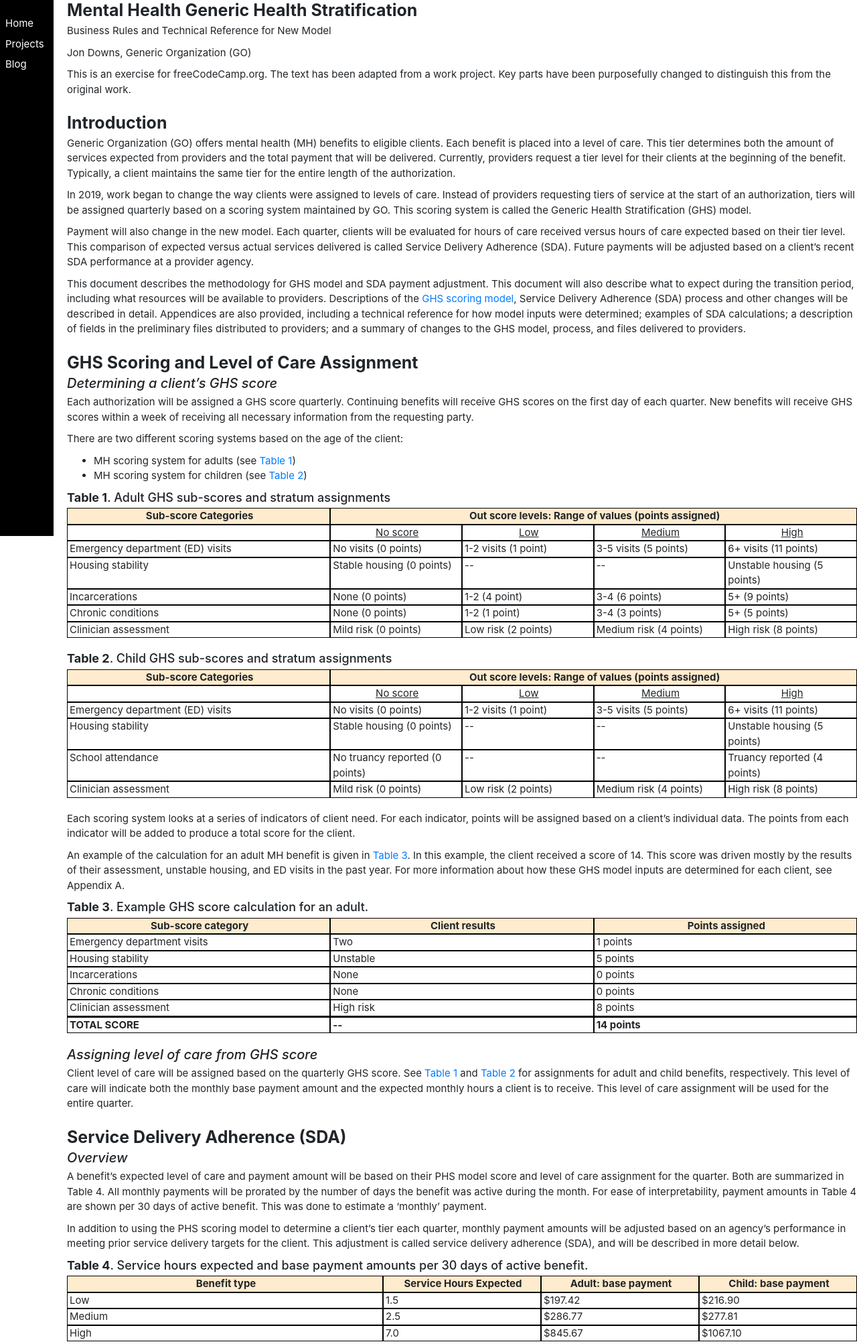
After one commit to DOH-jpd2303/downs_site, a Django app: page /projects/ghs_tech_doc in a window 1280 px wide. The commit adds this page. Shown: the top 2006 px of the page at 67% size. Run offline with Django 3.2, Linux system fonts and the light colour scheme; parts of the project's set-up code (start-up, migrations or seed data) failed here and were passed over; some libraries are stand-ins or nearby versions.

Commit message:
Committing work so far.

```diff
--- a/downs_site/urls.py
+++ b/downs_site/urls.py
@@ -27,5 +27,5 @@ urlpatterns = [
     path('projects/tribute', projects_views.projects_tribute_page, name="tribute"),
     path('projects/survey', projects_views.projects_survey_page, name="survey"),
     path('projects/product', projects_views.projects_product_page, name="product"),
-    path('projects/techdoc', projects_views.projects_techdoc_page, name="techdoc")
+    path('projects/ghs_tech_doc', projects_views.projects_ghs_tech_doc_page, name="techdoc")
 ]
--- /dev/null
+++ b/projects/static/css/ghs_tech_doc.css
@@ -0,0 +1,89 @@
+/************ Change base template *************/
+.main {padding-left: 2em;}
+/************ Global content ******************/
+header {
+  font-size: 2.5em;
+  font-weight: bold;
+}
+h1 {font-weight: bold;}
+h2 {
+  font-size: 2.0em;
+  font-style: italic;
+}
+h3 {
+  font-size: 1.8em;
+}
+
+section {
+  margin: 0em 0em 2em 0em;
+  max-width: 150em;
+}
+p, li {
+  font-size: 1.5em;
+}
+
+
+/************ Global table ******************/
+.table_head_container {
+  background-color: blanchedalmond;
+  display: grid;
+  text-align: center;
+  max-width: 150em;
+}
+.table_body_container {
+  display: grid;
+  max-width: 150em;
+}
+.attribute {
+  border: 1px solid black;
+  padding-left: 3px;
+  font-size: 1.5em;
+}
+
+/**************************** Table 1 ******************/
+.t1_head_row1 {
+  grid-template-columns: 2fr 4fr;
+  font-weight: bold;
+}
+.t1_head_row2 {
+  grid-template-columns: 2fr 1fr 1fr 1fr 1fr;
+  background-color: white !important;
+  text-decoration: underline;
+}
+.t1_body {
+  grid-template-columns: 2fr 1fr 1fr 1fr 1fr;
+}
+/**************************** Table 2 ******************/
+.t2_head_row1 {
+  grid-template-columns: 2fr 4fr;
+  font-weight: bold;
+}
+.t2_head_row2 {
+  grid-template-columns: 2fr 1fr 1fr 1fr 1fr;
+  background-color: white !important;
+  text-decoration: underline;
+}
+.t2_body {
+  grid-template-columns: 2fr 1fr 1fr 1fr 1fr;
+}
+
+/**************************** Table 3 ******************/
+.t3_head {
+  grid-template-columns: 1fr 1fr 1fr;
+  font-weight: bold;
+}
+.t3_body {
+  grid-template-columns: 1fr 1fr 1fr;
+}
+.t3_body:last-child {
+  border-top: 1px solid black;
+  font-weight: bold;
+}
+/**************************** Table 4 ******************/
+.t4_head {
+  grid-template-columns: 2fr 1fr 1fr 1fr;
+  font-weight: bold;
+}
+.t4_body {
+  grid-template-columns: 2fr 1fr 1fr 1fr;
+}
--- /dev/null
+++ b/projects/templates/projects/ghs_tech_doc.html
@@ -0,0 +1,351 @@
+
+{% extends "welcome/base.html" %}
+{% load static %}
+{% block title %}GHS: Technical Documentation{% endblock %}
+{%block content %}
+<html>
+  <head>
+    <meta charset="utf-8">
+    <title>GHS: Technical Documentation</title>
+    <link rel="stylesheet" href="https://stackpath.bootstrapcdn.com/bootstrap/4.3.1/css/bootstrap.min.css" integrity="sha384-ggOyR0iXCbMQv3Xipma34MD+dH/1fQ784/j6cY/iJTQUOhcWr7x9JvoRxT2MZw1T" crossorigin="anonymous">
+    <link href="https://fonts.googleapis.com/css2?family=Maven+Pro&display=swap" rel="stylesheet">
+    <link rel="stylesheet" href="{% static 'css/ghs_tech_doc.css' %}">
+  </head>
+  <main id="main-doc">
+    <section class="main-section title">
+      <h1>Mental Health Generic Health Stratification</h1>
+      <p>Business Rules and Technical Reference for New Model</p>
+      <p>Jon Downs, Generic Organization (GO)</p>
+      <p>This is an exercise for freeCodeCamp.org. The text has been adapted
+        from a work project. Key parts have been purposefully changed to
+        distinguish this from the original work.
+      </p>
+    </section>
+    <section class="main-section introduction">
+      <header>Introduction</header>
+    <p>
+      Generic Organization (GO) offers mental health (MH) benefits to eligible
+      clients. Each benefit is placed into a level of care. This tier determines
+      both the amount of services expected from providers and the total payment
+      that will be delivered. Currently, providers request a tier level for
+      their clients at the beginning of the benefit. Typically, a client
+      maintains the same tier for the entire length of the authorization.
+    </p>
+    <p>
+      In 2019, work began to change the way clients were assigned to levels of
+      care. Instead of providers requesting tiers of service at the start of an
+      authorization, tiers will be assigned quarterly based on a scoring system
+      maintained by GO. This scoring system is called the Generic Health
+      Stratification (GHS) model.
+    </p>
+    <p>
+      Payment will also change in the new model. Each quarter, clients will be
+      evaluated for hours of care received versus hours of care expected based
+      on their tier level. This comparison of expected versus actual services
+      delivered is called Service Delivery Adherence (SDA). Future payments will
+      be adjusted based on a client’s recent SDA performance at a provider
+      agency.
+    </p>
+    <p>
+      This document describes the methodology for GHS model and SDA payment
+      adjustment. This document will also describe what to expect during the
+      transition period, including what resources will be available to providers.
+      Descriptions of the <a href="#ghs_scoring">GHS scoring model</a>,
+      Service Delivery Adherence (SDA) process and other changes will be
+      described in detail. Appendices are also provided, including a
+      technical reference for how model inputs were
+      determined; examples of SDA calculations; a description of fields in the
+      preliminary files distributed to providers; and a summary of changes to
+      the GHS model, process, and files delivered to providers.
+    </p>
+  </section>
+  <section class="main-section" id="ghs_scoring">
+    <header>GHS Scoring and Level of Care Assignment</header>
+    <h2>Determining a client’s GHS score</h2>
+    <p>
+      Each authorization will be assigned a GHS score quarterly. Continuing
+      benefits will receive GHS scores on the first day of each quarter. New
+      benefits will receive GHS scores within a week of receiving all
+      necessary information from the requesting party.
+    </p>
+    <p>
+      There are two different scoring systems based on the age of the client:
+    </p>
+    <ul>
+      <li>MH scoring system for adults (see <a href="#t1">Table 1</a>)</li>
+      <li>MH scoring system for children (see <a href="#t2">Table 2</a>)</li>
+    </ul>
+    <!-- TABLE 1 -->
+    <section class="main-section" id="t1">
+      <h3><strong>Table 1</strong>.
+        Adult GHS sub-scores and stratum assignments
+      </h3>
+      <div class="t1_head_row1 table_head_container">
+        <div class="attribute">Sub-score Categories</div>
+        <div class="attribute">Out score levels: Range of values
+          (points assigned)</div>
+      </div>
+      <div class="t1_head_row2 table_head_container">
+        <div class="attribute"></div>
+        <div class="attribute">No score</div>
+        <div class="attribute">Low</div>
+        <div class="attribute">Medium</div>
+        <div class="attribute">High</div>
+      </div>
+      <div class="t1_body table_body_container">
+        <div class="attribute">Emergency department (ED) visits</div>
+        <div class="attribute">No visits (0 points)</div>
+        <div class="attribute">1-2 visits (1 point)</div>
+        <div class="attribute">3-5 visits (5 points)</div>
+        <div class="attribute">6+ visits (11 points)</div>
+      </div>
+      <div class="t1_body table_body_container">
+        <div class="attribute">Housing stability</div>
+        <div class="attribute">Stable housing (0 points)</div>
+        <div class="attribute">--</div>
+        <div class="attribute">--</div>
+        <div class="attribute">Unstable housing (5 points)</div>
+      </div>
+      <div class="t1_body table_body_container">
+        <div class="attribute">Incarcerations</div>
+        <div class="attribute">None (0 points)</div>
+        <div class="attribute">1-2 (4 point)</div>
+        <div class="attribute">3-4 (6 points)</div>
+        <div class="attribute">5+ (9 points)</div>
+      </div>
+      <div class="t1_body table_body_container">
+        <div class="attribute">Chronic conditions</div>
+        <div class="attribute">None (0 points)</div>
+        <div class="attribute">1-2 (1 point)</div>
+        <div class="attribute">3-4 (3 points)</div>
+        <div class="attribute">5+ (5 points)</div>
+      </div>
+      <div class="t1_body table_body_container">
+        <div class="attribute">Clinician assessment</div>
+        <div class="attribute">Mild risk (0 points)</div>
+        <div class="attribute">Low risk (2 points)</div>
+        <div class="attribute">Medium risk (4 points)</div>
+        <div class="attribute">High risk (8 points)</div>
+      </div>
+    </section>
+
+    <!-- TABLE 2 -->
+    <section id="t2" class="main-section">
+      <h3><strong>Table 2</strong>.
+        Child GHS sub-scores and stratum assignments
+      </h3>
+      <div class="t2_head_row1 table_head_container">
+        <div class="attribute t2_head">Sub-score Categories</div>
+        <div class="attribute t2_head">Out score levels: Range of values
+          (points assigned)</div>
+      </div>
+      <div class="t2_head_row2 table_head_container">
+        <div class="attribute"></div>
+        <div class="attribute">No score</div>
+        <div class="attribute">Low</div>
+        <div class="attribute">Medium</div>
+        <div class="attribute">High</div>
+      </div>
+      <div class="t2_body table_body_container">
+        <div class="attribute">Emergency department (ED) visits</div>
+        <div class="attribute">No visits (0 points)</div>
+        <div class="attribute">1-2 visits (1 point)</div>
+        <div class="attribute">3-5 visits (5 points)</div>
+        <div class="attribute">6+ visits (11 points)</div>
+      </div>
+      <div class="t2_body table_body_container">
+        <div class="attribute">Housing stability</div>
+        <div class="attribute">Stable housing (0 points)</div>
+        <div class="attribute">--</div>
+        <div class="attribute">--</div>
+        <div class="attribute">Unstable housing (5 points)</div>
+      </div>
+      <div class="t2_body table_body_container">
+        <div class="attribute">School attendance</div>
+        <div class="attribute">No truancy reported (0 points)</div>
+        <div class="attribute">--</div>
+        <div class="attribute">--</div>
+        <div class="attribute">Truancy reported (4 points)</div>
+      </div>
+      <div class="t2_body table_body_container">
+        <div class="attribute">Clinician assessment</div>
+        <div class="attribute">Mild risk (0 points)</div>
+        <div class="attribute">Low risk (2 points)</div>
+        <div class="attribute">Medium risk (4 points)</div>
+        <div class="attribute">High risk (8 points)</div>
+      </div>
+    </section>
+    <p>
+      Each scoring system looks at a series of indicators of client need.
+      For each indicator, points will be assigned based on a client’s individual
+      data. The points from each indicator will be added to produce a total score
+      for the client.
+    </p>
+    <p>
+      An example of the calculation for an adult MH benefit is given in
+      <a href="#t3">Table 3</a>.
+      In this example, the client received a score of 14. This score was driven
+      mostly by the results of their assessment, unstable housing, and  ED
+      visits in the past year. For more information about how these GHS model
+      inputs are determined for each client, see Appendix A.
+    </p>
+    <section id="t3" class="main-section">
+      <h3><strong>Table 3</strong>.
+        Example GHS score calculation for an adult.
+      </h3>
+      <div class="t3_head table_head_container">
+        <div class="attribute">Sub-score category</div>
+        <div class="attribute">Client results</div>
+        <div class="attribute">Points assigned</div>
+      </div>
+      <div class="t3_body table_body_container">
+        <div class="attribute">Emergency department visits</div>
+        <div class="attribute">Two</div>
+        <div class="attribute">1 points</div>
+      </div>
+      <div class="t3_body table_body_container">
+        <div class="attribute">Housing stability</div>
+        <div class="attribute">Unstable</div>
+        <div class="attribute">5 points</div>
+      </div>
+      <div class="t3_body table_body_container">
+        <div class="attribute">Incarcerations</div>
+        <div class="attribute">None</div>
+        <div class="attribute">0 points</div>
+      </div>
+      <div class="t3_body table_body_container">
+        <div class="attribute">Chronic conditions</div>
+        <div class="attribute">None</div>
+        <div class="attribute">0 points</div>
+      </div>
+      <div class="t3_body table_body_container">
+        <div class="attribute">Clinician assessment</div>
+        <div class="attribute">High risk</div>
+        <div class="attribute">8 points</div>
+      </div>
+      <div class="t3_body table_body_container">
+        <div class="attribute">TOTAL SCORE</div>
+        <div class="attribute">--</div>
+        <div class="attribute">14 points</div>
+      </div>
+    </section>
+
+    <h2>Assigning level of care from GHS score</h2>
+    <p>
+      Client level of care will be assigned based on the quarterly GHS score.
+      See <a href="#t1">Table 1</a> and <a href="#t2">Table 2</a> for
+      assignments for adult and child benefits, respectively. This level
+      of care will indicate both the monthly base payment amount and the expected
+      monthly hours a client is to receive. This level of care
+      assignment will be used for the entire quarter.
+    </p>
+  </section>
+
+  <section class="main-section" id="sda">
+    <header>Service Delivery Adherence (SDA)</header>
+    <h2>Overview</h2>
+    <p>
+      A benefit’s expected level of care and payment amount will be based on
+      their PHS model score and level of care assignment for the quarter. Both
+      are summarized in Table 4. All monthly payments will be prorated by the
+      number of days the benefit was active during the month. For ease of
+      interpretability, payment amounts in Table 4 are shown per 30 days of
+      active benefit. This was done to estimate a ‘monthly’ payment.
+    </p>
+    <p>
+      In addition to using the PHS scoring model to determine a client’s tier
+      each quarter, monthly payment amounts will be adjusted based on an
+      agency’s performance in meeting prior service delivery targets for the
+      client. This adjustment is called service delivery adherence (SDA), and
+      will be described in more detail below.
+    </p>
+    <section id="t4" class="main-section">
+      <h3><strong>Table 4</strong>. Service hours expected and base payment
+        amounts per 30 days of active benefit.</h3>
+      <div class="table_head_container t4_head">
+        <div class="attribute">Benefit type</div>
+        <div class="attribute">Service Hours Expected</div>
+        <div class="attribute">Adult: base payment</div>
+        <div class="attribute">Child: base payment</div>
+      </div>
+      <div class="table_body_container t4_body">
+        <div class="attribute">Low</div>
+        <div class="attribute">1.5</div>
+        <div class="attribute">$197.42</div>
+        <div class="attribute">$216.90</div>
+      </div>
+      <div class="table_body_container t4_body">
+        <div class="attribute">Medium</div>
+        <div class="attribute">2.5</div>
+        <div class="attribute">$286.77</div>
+        <div class="attribute">$277.81</div>
+      </div>
+      <div class="table_body_container t4_body">
+        <div class="attribute">High</div>
+        <div class="attribute">7.0</div>
+        <div class="attribute">$845.67</div>
+        <div class="attribute">$1067.10</div>
+      </div>
+    </section>
+    <section class="main-section" id="SDA">
+    <h2>Calculation of SDA</h2>
+    <p>
+      Active benefits will receive a service delivery adherence (SDA)
+      calculation once each quarter, if possible. SDA percentages are the
+      ratio of the amount of services a client received relative to the
+      amount requested for all clients at a certain benefit level during a
+      period. Or:
+    </p>
+    <p>[TO ADD: MATH EQUATIONS IN MATHJAX (can't use for FCC project)]</p>
+    <p>Where:</p>
+    <p>[ADD MATH]</p>
+    <p>
+      The SDA statistic for each quarter will be calculated from the
+      three-month period beginning four months before the current quarter began.
+      For example, Q1 SDA calculations will be based on utilization adherence
+      over the period September – November. The number of hours required for
+      a benefit will be based on the level of care a client was assigned during
+      the time of the SDA calculation. Thus, the expected number of service
+      hours for the SDA statistic may differ from a client’s expected service
+      hours for the current quarter. If a benefit had multiple PHS tiers during
+      an SDA calculation period, a weighted average will be calculated using the
+      following formula:
+    </p>
+    <p>[MATH]</p>
+    <p>
+      Examples of SDA calculations, including expected hours, prorated monthly
+      service hours, and adjustments to payment are provided in Appendix B. SDA
+      will not be calculated unless the client had 14 or more days of active
+      benefit during the SDA calculation period. A suspended benefit is considered
+      inactive. If SDA cannot be calculated for the most recent quarter, results
+      from a prior SDA calculation will be used. Rules for using prior quarter
+      SDA statistics are highlighted below:
+    </p>
+    <ul>
+      <li>New authorizations (no prior stratification score)</li>
+        <ol>
+          <li>If an agency served the same client within 90 days of the new
+            benefit beginning, the most recent SDA statistic from this benefit
+            will be used.</li>
+          <li>If the agency has not served the same client with the same type of
+            benefit (MH or SUD) within the 90 days, SDA is not available for the
+            client.</li>
+        </ol>
+      <li>Authorizations which have been previously stratified</li>
+        <ol>
+          <li>If SDA can be calculated for the quarter, payment adjustment will
+            be based on that SDA.</li>
+          <li>If SDA cannot be calculated for the quarter, the most recently
+            available SDA calculation will be used for the client. Results from
+            a prior authorization may be used if an agency served the same
+            client under the same type of benefit (MH or SUD) within 90 days of
+            the current benefit start date.</li>
+        </ol>
+      </ul>
+    </p>
+  </section>
+
+
+  </main>
+</html>
+{% endblock %}
--- a/projects/templates/projects/projects_main.html
+++ b/projects/templates/projects/projects_main.html
@@ -13,7 +13,7 @@
           <li><a href="/projects/tribute">Tribute Page</a></li>
           <li><a href="/projects/survey">Survey form</a></li>
           <li><a href="/projects/product">Product Landing</a></li>
-          <li><a href="/projects/techdoc">Technical Document</a></li>
+          <li><a href="/projects/ghs_tech_doc">Technical Document</a></li>
         </ul>
     </body>
   </html>
--- a/projects/views.py
+++ b/projects/views.py
@@ -15,5 +15,5 @@ def projects_survey_page(request):
 def projects_product_page(request):
     return render(request, "projects/product.html")
 
-def projects_techdoc_page(request):
-    return render(request, "projects/techdoc.html")
+def projects_ghs_tech_doc_page(request):
+    return render(request, "projects/ghs_tech_doc.html")
--- a/welcome/static/css/styles.css
+++ b/welcome/static/css/styles.css
@@ -31,12 +31,3 @@
 .main {
   margin-left: 80px; /* Same as the width of the sidebar */
 }
-.main h1, h2, h3, h4, h5, p, a, header {
-  padding-left: 1vw;
-}
-
-/* On smaller screens, where height is less than 450px, change the style of the sidebar (less padding and a smaller font size) */
-@media screen and (max-height: 450px) {
-  .sidenav {padding-top: 15px;}
-  .sidenav a {font-size: 18px;}
-}
```
